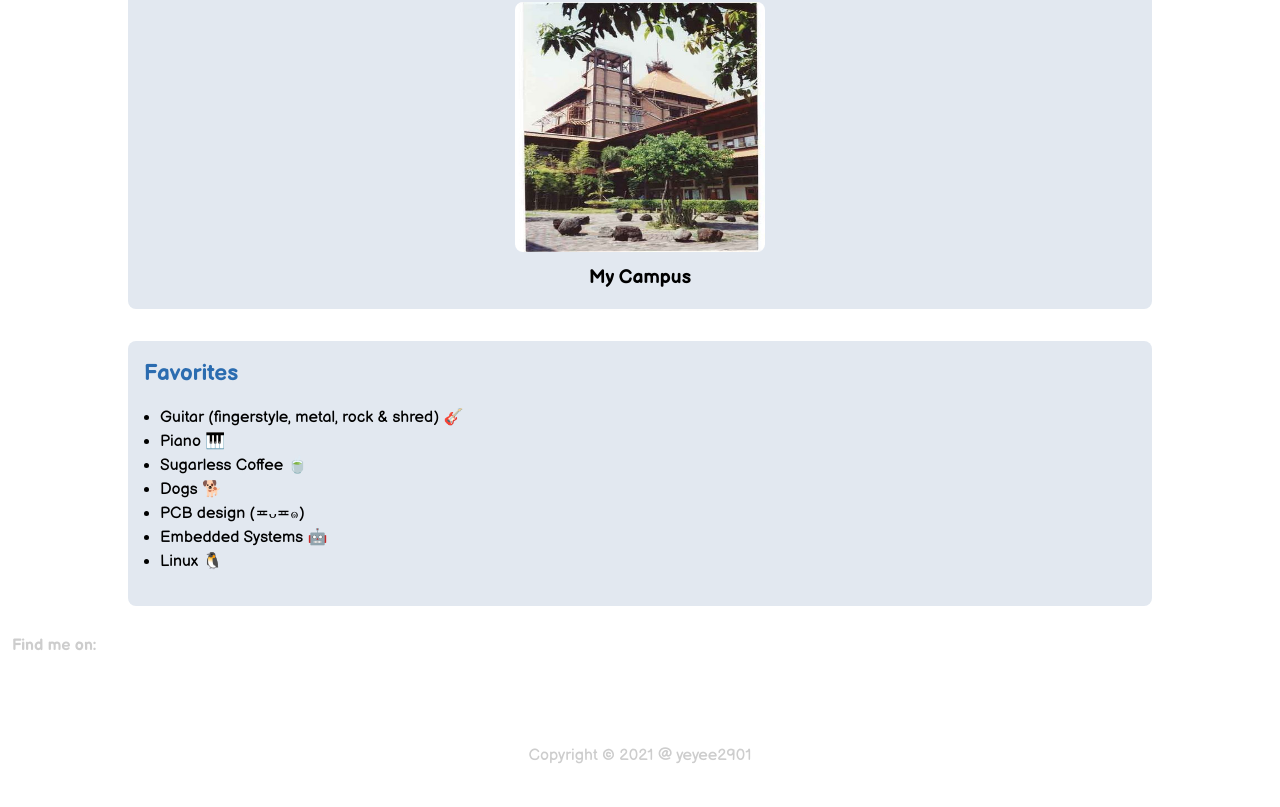
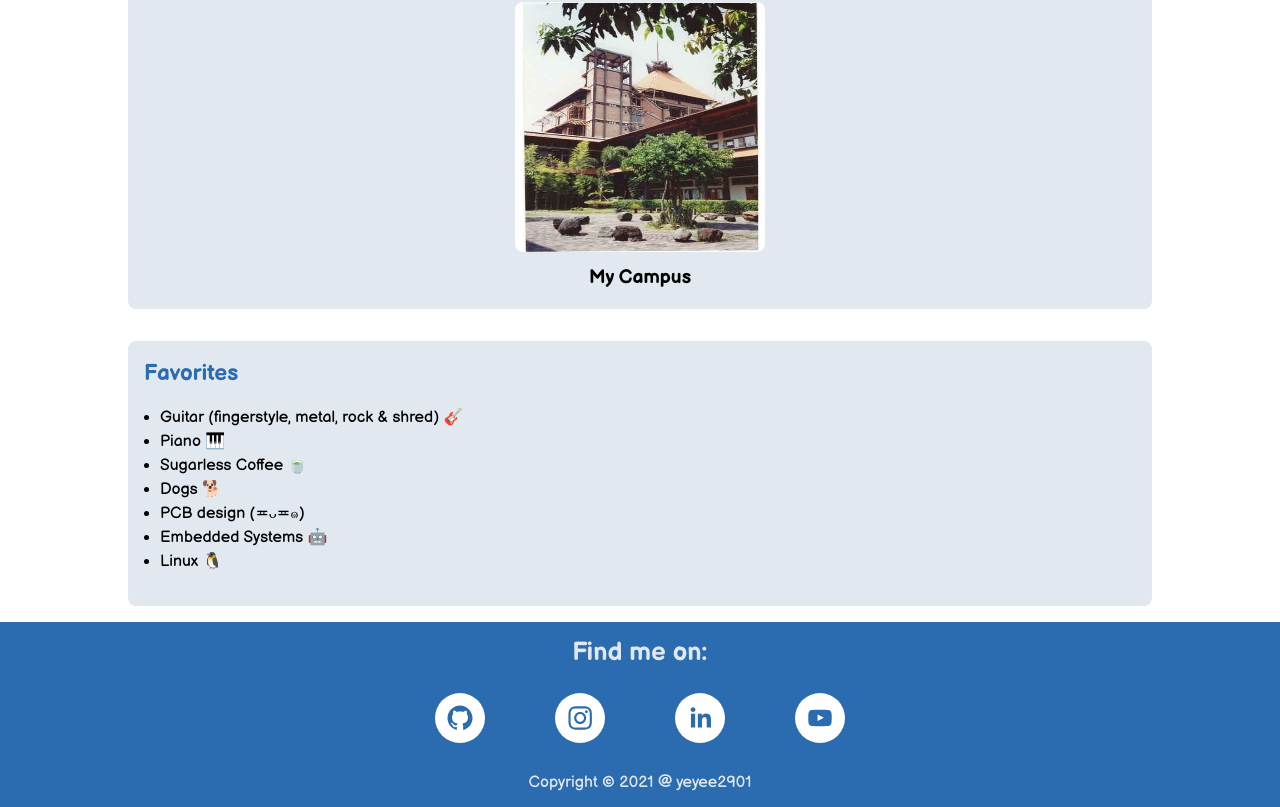
Before and after one commit to yeyee2901/my-website, a React (Create React App) app: page / in a window 1280 px wide. Shown: the part 772-1579 px from the top of the page. Before the commit the page ends 1552 px from the top, so only its background shows below. Built offline with nearby package versions, Linux system fonts and the light colour scheme.

Commit message:
ADD: theme toggle support pt.5 footer DONE

```diff
--- a/src/components/footer.jsx
+++ b/src/components/footer.jsx
@@ -1,12 +1,16 @@
-import { Box, Container, Text } from '@chakra-ui/react'
+import { Box, Container, Text, useColorModeValue } from '@chakra-ui/react'
 import { SocialIcon } from 'react-social-icons'
-import MyColor from '../colors'
+import MyColors from '../colors'
 
 const Footer = ({ ...props }) => {
+  const bg = useColorModeValue(MyColors.light.bg0, MyColors.dark.bg0)
+  const fg = useColorModeValue(MyColors.dark.fg, MyColors.dark.fg)
+  const heading_color = useColorModeValue(MyColors.dark.fg, MyColors.dark.fg)
+
   return (
     <Box
       {...props}
-      bg={MyColor.very_dark}
+      bg={bg}
       w="100%"
       h="100%"
       p={3}
@@ -14,7 +18,16 @@ const Footer = ({ ...props }) => {
       flexDir="column"
       justifyContent="space-around"
     >
-      <Text as="strong">Find me on:</Text>
+      <Text
+        as="strong"
+        display="flex"
+        justifyContent="center"
+        fontSize="1.6em"
+        color={heading_color}
+        mb={3}
+      >
+        Find me on:
+      </Text>
 
       <Container
         display="flex"
@@ -25,33 +38,33 @@ const Footer = ({ ...props }) => {
         <SocialIcon
           url="https://github.com/yeyee2901"
           network="github"
+          target="_blank"
           bgColor="white"
-          target="_blank"
         />
 
         <SocialIcon
           url="https://instagram.com/yeyee2901"
           network="instagram"
+          target="_blank"
           bgColor="white"
-          target="_blank"
         />
 
         <SocialIcon
           url="https://id.linkedin.com/in/gabriel-sebastian-hidayat-b7138a210"
           network="linkedin"
+          target="_blank"
           bgColor="white"
-          target="_blank"
         />
 
         <SocialIcon
           url="https://www.youtube.com/channel/UCrdZkuwgLivjnvlNvWJtQEA"
           network="youtube"
+          target="_blank"
           bgColor="white"
-          target="_blank"
         />
       </Container>
 
-      <Text as="p" align="center" mt={5}>
+      <Text as="p" align="center" mt={5} color={fg}>
         Copyright &copy; 2021 @ yeyee2901
       </Text>
     </Box>
--- a/src/layouts/main.jsx
+++ b/src/layouts/main.jsx
@@ -21,8 +21,8 @@ const Layout = () => (
       alignItems="center"
     >
       <Outlet />
-      <Footer />
     </AnimatedSection>
+    <Footer />
   </Box>
 )
 
```
